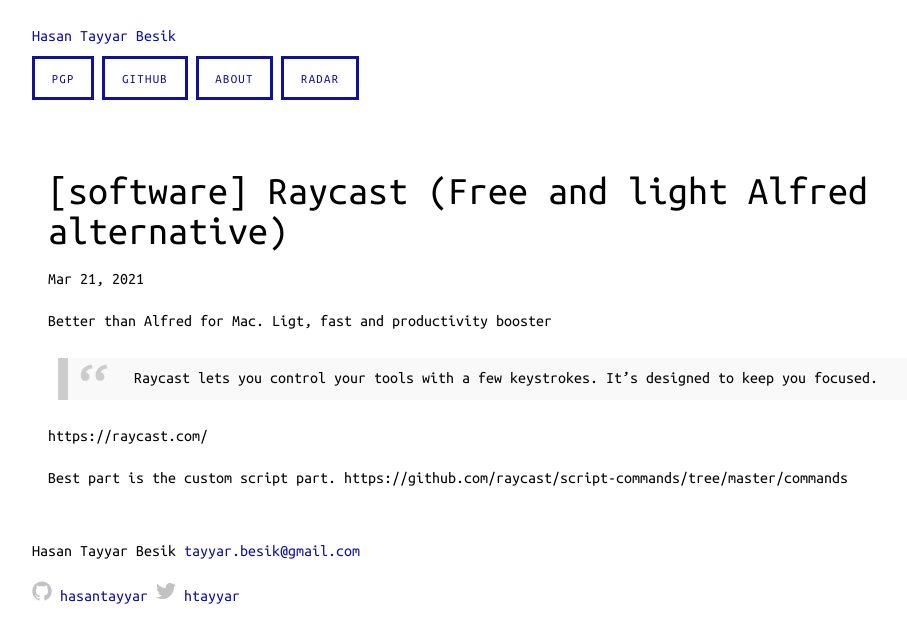
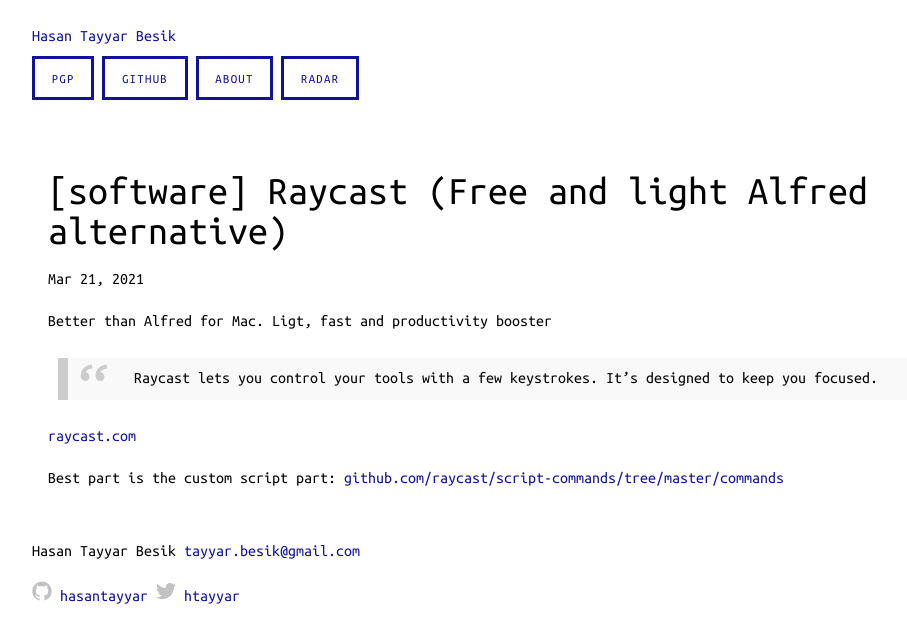
Before and after one commit to hasantayyar/hasantayyar.net, a Jekyll site: the page built from _posts/2021-03-21-raycast-mac-productivity.md, in a window 1280 px wide. Shown: the top 643 px of the page, without its empty margins (144-1051 px from the left). Built offline with Jekyll 4.4.1, drawn with Linux system fonts in a browser that asks for light colours; Markdown is read by kramdown in place of the engine named in the settings; some of the changed lines change nothing that is shown.

Commit message:
Update 2021-03-21-raycast-mac-productivity.md

```diff
--- a/_posts/2021-03-21-raycast-mac-productivity.md
+++ b/_posts/2021-03-21-raycast-mac-productivity.md
@@ -9,7 +9,7 @@
 
 > Raycast lets you control your tools with a few keystrokes. It’s designed to keep you focused.
 
-https://raycast.com/
+[raycast.com](https://raycast.com/)
 
 
-Best part is the custom script part. https://github.com/raycast/script-commands/tree/master/commands
+Best part is the custom script part: [github.com/raycast/script-commands/tree/master/commands](https://github.com/raycast/script-commands/tree/master/commands)
```
